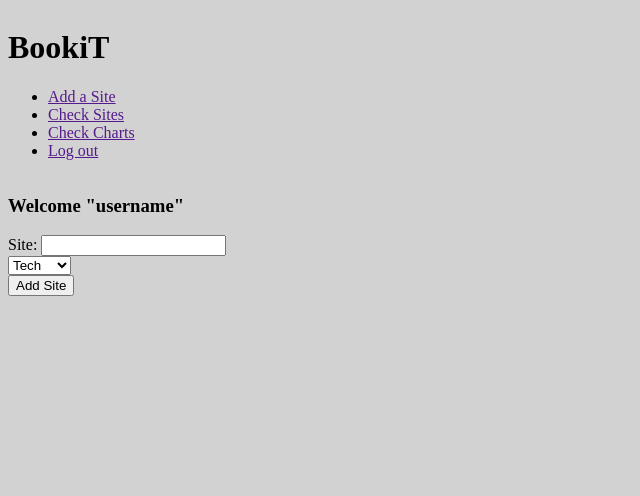
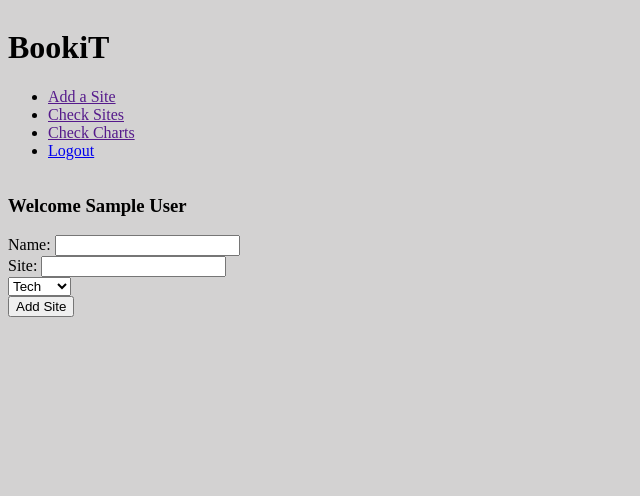
Before and after one commit to joaofrois/php_project, a PHP site: page /home.php in a window 1280 px wide. Shown: the top 496 px of the page, without its empty margins (0-640 px from the left). Run offline with PHP 8.4, Linux system fonts and the light colour scheme; the visitor is signed in with stand-in values (Sample User, id 1).

Commit message:
Login now working

```diff
--- a/Scripts/class.user.php
+++ b/Scripts/class.user.php
@@ -35,13 +35,14 @@ class USER{
           $stmt = $this->db->prepare("SELECT * FROM user WHERE name=:name  LIMIT 1");
           $stmt->execute(array(':name'=>$name));
           $userRow=$stmt->fetch(PDO::FETCH_ASSOC);
-          if($stmt->rowCount() > 0)
+           if($stmt->rowCount() > 0)
           {
              if(password_verify($pass, $userRow['password']))
              {
-                $_SESSION['user_session'] = $userRow['idUser'];
+                 unset($userRow['pass']);
+                $_SESSION['user_session'] = $userRow;
+
                 return true;
-
              }
              else
              {
@@ -68,6 +69,34 @@ class USER{
        header("Location: $url");
    }
 
+   public function getName(){
+        // $stmt =$this->db->prepare("SELECT name FROM user WHERE idUser=:id  LIMIT 1");
+        // $stmt->execute(array(':id'=>$_SESSION['user_session']));
+        // $userRow=$stmt->fetch(PDO::FETCH_ASSOC);
+        return $_SESSION['user_session']['name'];
+   }
+
+   public function addSite($name, $url, $category){
+       try{
+
+        $stmt = $this->db->prepare("INSERT INTO sites( name, url, Category_idCategory) VALUES(:name, :url, :category)");
+        $stmt->bindparam(":name", $name);
+        $stmt->bindparam(":url", $url);
+        $stmt->bindparam(":category", $category);
+        $stmt->execute();
+        $stmt=$this->db->prepare("INSERT INTO favorites(Sites_idSites, User_idUser) VALUES(:category, :userID)");
+        $stmt->bindparam(":category", $category);
+        $stmt->bindparam(":userID", $_SESSION['user_session']['idUser']);
+        $stmt->execute();
+
+   }
+   catch(PDOException $e){
+        echo$e->getMessage();
+
+   }
+}
+
+
    public function logout()
    {
         session_destroy();
@@ -76,6 +105,3 @@ class USER{
    }
 }
 ?>
-
-
-}
--- a/home.php
+++ b/home.php
@@ -1,3 +1,26 @@
+<?php
+require_once 'Scripts/databaseConfig.php';
+
+if($user->is_loggedin()!="")
+{
+    $username= $user->getName();
+}
+if(isset($_GET['logout'])){
+    $user->logout();
+    $user->redirect("index.php");
+}
+
+if(isset($_POST['addSiteBtn']))
+{
+   $name = trim($_POST['name']);
+   $url = trim($_POST['site']);
+   $category = trim($_POST['category']);
+
+   $user->addSite($name, $url, $category);
+}
+?>
+
+
 <!DOCTYPE html>
 <html lang="en">
 
@@ -20,33 +43,38 @@
                     <li><a href="">Add a Site</a></li>
                     <li><a href="">Check Sites</a></li>
                     <li><a href="">Check Charts</a></li>
-                    <li><a href="">Log out</a></li>
+                    <li> <a href="?logout">Logout</a></li>
                 </ul>
             </nav>
         </div>
     </header>
     <main class="mainContent">
         <div class="registerText">
-            <h3>Welcome "username"</h3>
+            <h3>Welcome <?php echo $username; ?></h3>
         </div>
         <div class="formContainerSites">
             <form method="post">
+
+                <div class="nameContainer">
+                    <label for="name">Name: </label>
+                    <input type="text" name="name" id="name">
+                </div>
                 <div class="urlContainer">
                     <label for="site">Site: </label>
                     <input type="url" name="site" id="site">
                 </div>
                 <div class="typeContainer">
-                        <select>
-                                <option value="Tech">Tech</option>
-                                <option value="Scince">Scince</option>
-                                <option value="Humor">Humor</option>
-                                <option value="News">News</option>
+                        <select name="category">
+                                <option value="1">Tech</option>
+                                <option value="2">Scince</option>
+                                <option value="3">Humor</option>
+                                <option value="4">News</option>
                             </select>
                 </div>
 
                 <div class="buttonContainer">
 
-                    <button type="submit">Add Site</button>
+                    <button type="submit" name="addSiteBtn">Add Site</button>
                 </div>
             </form>
         </div>
```
Also changed, not shown: index.php (+6 -3 lines).
